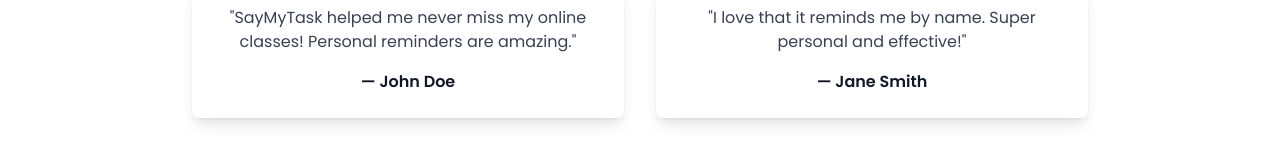
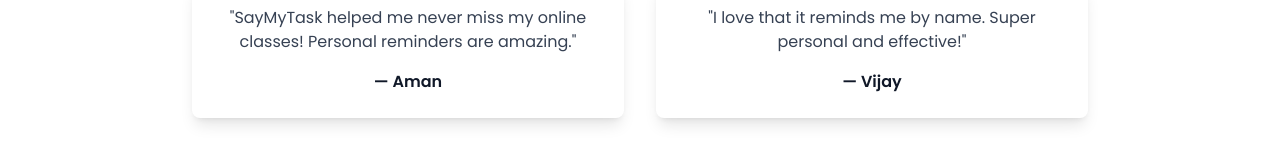
Before and after one commit to ankit11556/SayMyTask, a React (Vite) app in the folder frontend/: page / in a window 1280 px wide. Shown: the part 1714-1874 px from the top of the page. Built offline with nearby package versions, Linux system fonts and the light colour scheme; no server answers.

Commit message:
name change in Testimonials Section

```diff
--- a/frontend/src/pages/Home.jsx
+++ b/frontend/src/pages/Home.jsx
@@ -116,13 +116,13 @@
             <p className="text-gray-700 font-[Poppins] mb-4">
               "SayMyTask helped me never miss my online classes! Personal reminders are amazing."
             </p>
-            <h4 className="font-semibold text-gray-900">— John Doe</h4>
+            <h4 className="font-semibold text-gray-900">— Aman</h4>
           </div>
           <div className="p-6 shadow-lg rounded-lg hover:shadow-xl transition-all">
             <p className="text-gray-700 font-[Poppins] mb-4">
               "I love that it reminds me by name. Super personal and effective!"
             </p>
-            <h4 className="font-semibold text-gray-900">— Jane Smith</h4>
+            <h4 className="font-semibold text-gray-900">— Vijay</h4>
           </div>
         </div>
       </section>
```
